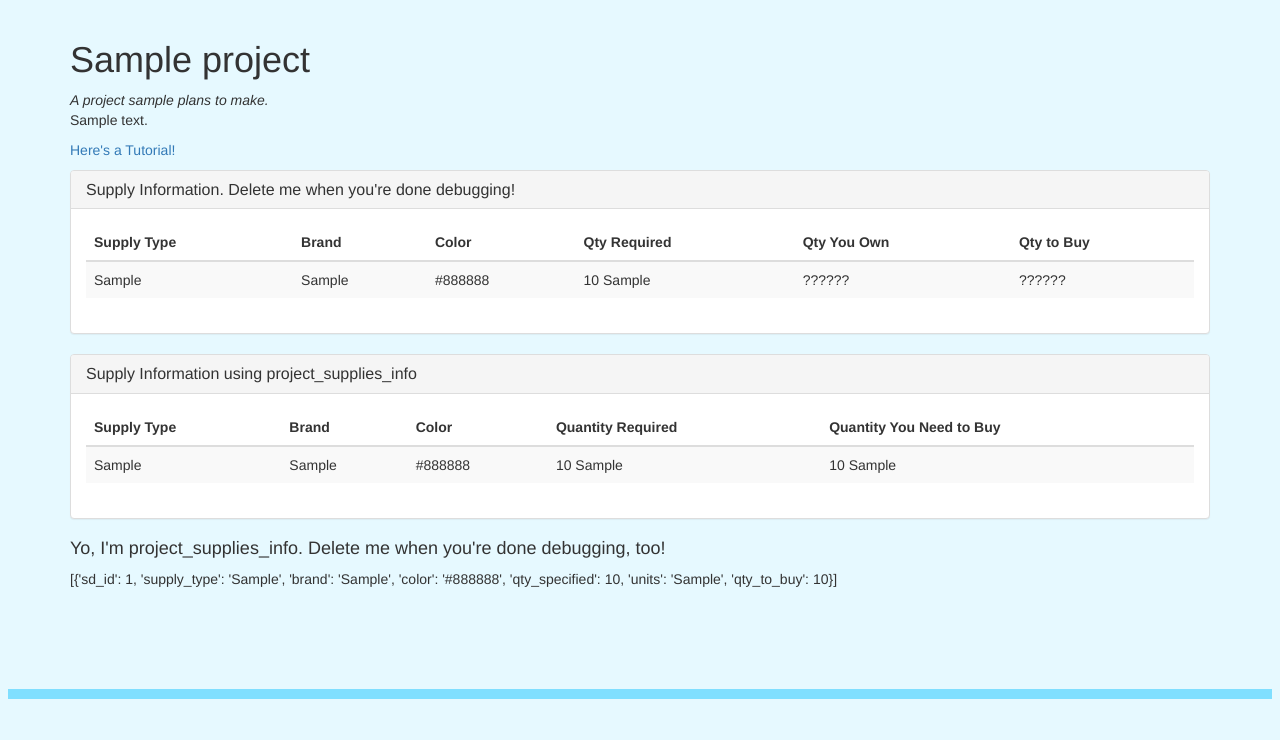
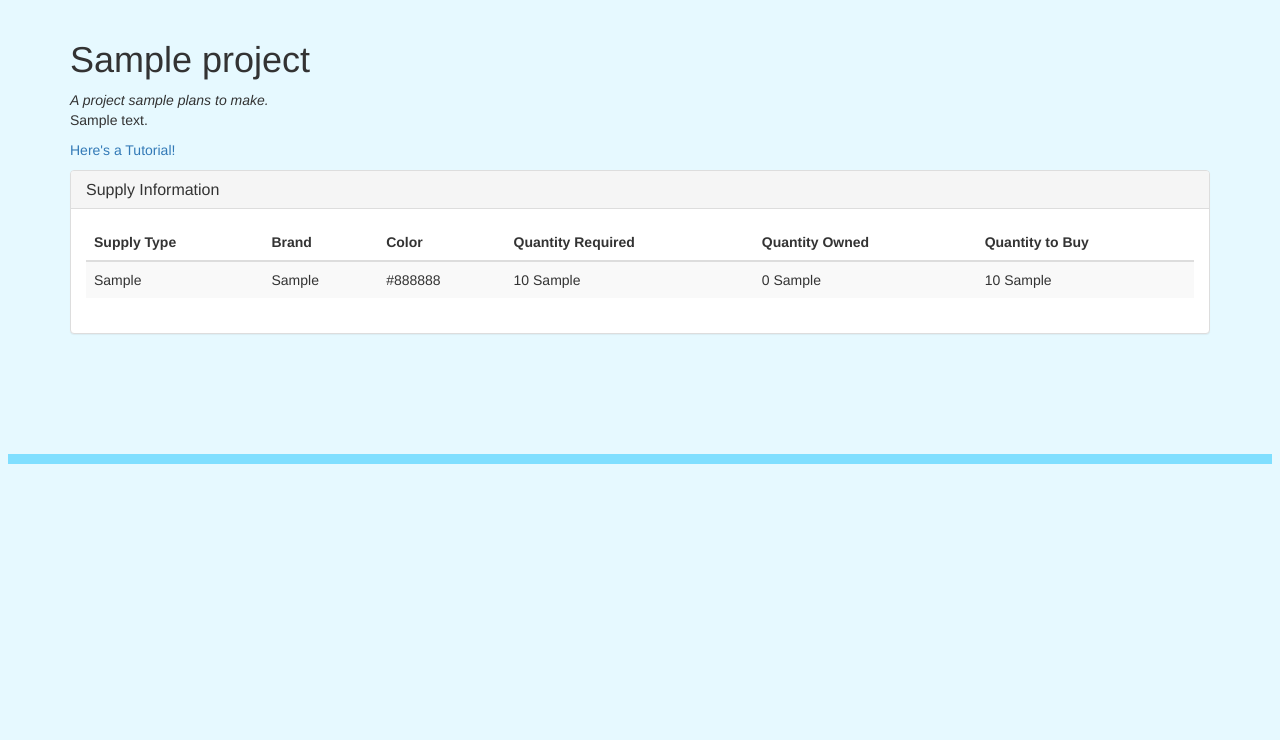
Before and after one commit to jgriffith23/crafters-closet, a Flask app: page /project/1 in a window 1280 px wide. Shown: the part 60-800 px from the top of the page. Run offline with Flask 2, Linux system fonts and the light colour scheme; tables that the repository leaves empty hold one stand-in row (values such as "Sample post"); some libraries are stand-ins or nearby versions.

Commit message:
Can show both the quantity of a supply owned and the quantity of a supply a user needs to buy on a project page.

```diff
--- a/helpers.py
+++ b/helpers.py
@@ -56,35 +56,20 @@ def get_supply_units(supply_type):
     return set(result)
 
 
-def check_supply_quantities(project_supplies, project_id, user_id):
-    """Given a list of project supplies, the project's ID, and a user
-    ID, check whether the user has enough of each supply in the list, and
-    return how many of each supply the user has to buy."""
-
-    # Gives the supply id, quantity required for the project,
-    # and the quantity the current user owns. Format: (sd_id, project_supply qty, item qty)
-    # where project_supply qty ==> required for project, item qty ==> number user owns.
-    join_ps_items = db.session.query(ProjectSupply.sd_id,
-                                     ProjectSupply.supply_qty,
-                                     Item.qty).join(Item, ProjectSupply.sd_id == Item.sd_id)
-
-    supply_comparison = join_ps_items.filter(ProjectSupply.project_id == project_id,
-                                             Item.user_id == user_id).all()
-
-    # for supply in project_supplies:
-
-
 def get_project_supplies_list(project_id):
     """Given a project id, get details about the supplies required to make that
-    project. These details are NOT user-specific.
+    project. These details are NOT user-specific, but rather project-specific.
 
-    Format of data: [(sd_id, supply_type, color, brand, qty for project, units), ...]
+    Format of data: {'color': ???, 'brand': ???, 'qty_to_buy': ???, 'sd_id': ???
+                     'units': ???, 'qty_specified': ???, 'supply_type': ???}
 
     Example:
-    [(1, u'yarn', u'Red Heart', u'Petal Pink', 4, u'yds'),
-     (24, u'LED', u'SparkFun', u'blue', 6, u'components'),
-     (30, u'Popsicle Sticks', u'Sticks n Stuff', u'beige', 45, u'pcs')]
-
+    [{'color': u'Petal Pink', 'brand': u'Red Heart', 'qty_to_buy': 0, 'sd_id': 1,
+      'units': u'yds', 'qty_specified': 4, 'supply_type': u'yarn'},
+      {'color': u'blue', 'brand': u'SparkFun', 'qty_to_buy': 0, 'sd_id': 24,
+      'units': u'components', 'qty_specified': 6, 'supply_type': u'LED'},
+      {'color': u'beige', 'brand': u'Sticks n Stuff', 'qty_to_buy': 45, 'sd_id':
+      30, 'units': u'pcs', 'qty_specified': 45, 'supply_type': u'Popsicle Sticks'}]
     """
 
     # Craft a query to join the tables defined by the SupplyDetail and
@@ -120,9 +105,9 @@ def get_project_supplies_list(project_id):
 
 
 def calc_amt_to_buy(sd_id, user_id, qty_specified):
-    """Given a supply that is in a project and a user, figure out how much of
-    that supply a user would need to buy to build the project that supply
-    belongs to."""
+    """Given a supply id from a project, a user id, and the qty of the supply
+    needed for a project, calculate how much of that supply a user needs to buy
+    to build the project that supply belongs to."""
 
     # Get the item in the user's inventory with the sd_id passed
     item = Item.query.filter(Item.sd_id == sd_id, Item.user_id == user_id).first()
@@ -143,6 +128,7 @@ def calc_amt_to_buy(sd_id, user_id, qty_specified):
 
     return amt_to_buy
 
+
 def craft_project_supplies_info(project, user_id):
     """Given a project and a user_id, craft a dictionary containing
     all necessary info to display on a project page, including the amount of
@@ -162,16 +148,24 @@ def craft_project_supplies_info(project, user_id):
                                      user_id,
                                      supply["qty_specified"])
 
+        item = Item.query.filter(Item.sd_id == supply["sd_id"],
+                                 Item.user_id == user_id).first()
+
         supply["qty_to_buy"] = amt_to_buy
+
+        if item is None:
+            supply["qty_owned"] = 0
+        else:
+            supply["qty_owned"] = item.qty
 
     return project_supplies_info
 
 
-# FIXME: FINISH IMPLEMENTING THE DUPLICATE CHECK FEATURE
-def check_for_dup_sd(sd):
-    """Check whether the passed supply detail exists in the db. Different
-    purchase url is okay."""
+# # FIXME: FINISH IMPLEMENTING THE DUPLICATE CHECK FEATURE
+# def check_for_dup_sd(sd):
+#     """Check whether the passed supply detail exists in the db. Different
+#     purchase url is okay."""
 
-    possible_dupe = get_matching_sd(sd)
+#     possible_dupe = get_matching_sd(sd)
 
-    return is_duplicate
+#     return is_duplicate
--- a/server.py
+++ b/server.py
@@ -156,16 +156,14 @@ def show_project(project_id):
     # Get an object representing the project whose id was passed
     project = Project.query.get(project_id)
 
-    # # Get all supplies related to that project
-    project_supplies = ProjectSupply.query.filter(ProjectSupply.project_id == project.project_id).all()
-
+    # Get a dictionary representing all supply info for this project,
+    # including the amount of any supplies a user must buy.
     project_supplies_info = craft_project_supplies_info(project, user_id)
 
     # Render the project page
     return render_template("project.html",
                            project=project,
                            project_supplies_info=project_supplies_info,
-                           project_supplies=project_supplies,
                            user=user)
 
 
--- a/templates/project.html
+++ b/templates/project.html
@@ -14,46 +14,9 @@
 
 <p><a href="{{project.instr_url}}">Here's a Tutorial!</a></p>
 
-
 <div class="panel panel-default">
     <div class="panel-heading">
-      <h3 class="panel-title">Supply Information. Delete me when you're done debugging!</h3>
-    </div>
-
-    <div class="panel-body">
-
-        <table class="table table-striped">
-              <thead>
-              <tr>
-                  <th>Supply Type</th>
-                  <th>Brand</th>
-                  <th>Color</th>
-                  <th>Qty Required</th>
-                  <th>Qty You Own</th>
-                  <th>Qty to Buy</th>
-              </tr>
-              </thead>
-              <tbody>
-
-              {% for supply in project_supplies %}
-              <tr>
-                  <td>{{ supply.supply_details.supply_type }}</td>
-                  <td>{{ supply.supply_details.brand }}</td>
-                  <td>{{ supply.supply_details.color }}</td>
-                  <td>{{ supply.supply_qty }} {{ supply.supply_details.units }}</td>
-                  <td> ?????? </td>
-                  <td> ?????? </td>
-              </tr>
-              {% endfor %}
-
-              </tbody>
-        </table>
-      </div>
-    </div>
-
-<div class="panel panel-default">
-    <div class="panel-heading">
-      <h3 class="panel-title">Supply Information using project_supplies_info</h3>
+      <h3 class="panel-title">Supply Information</h3>
     </div>
 
     <div class="panel-body">
@@ -65,7 +28,8 @@
                   <th>Brand</th>
                   <th>Color</th>
                   <th>Quantity Required</th>
-                  <th>Quantity You Need to Buy</th>
+                  <th>Quantity Owned</th>
+                  <th>Quantity to Buy</th>
               </tr>
               </thead>
               <tbody>
@@ -76,6 +40,7 @@
                   <td>{{ info_grp["brand"].title() }}</td>
                   <td>{{ info_grp["color"].title() }}</td>
                   <td>{{ info_grp["qty_specified"] }} {{ info_grp["units"] }}</td>
+                  <td>{{ info_grp["qty_owned"] }} {{ info_grp["units"] }}</td>
                   <td>{{ info_grp["qty_to_buy"] }} {{ info_grp["units"] }}</td>
               </tr>
               {% endfor %}
@@ -85,7 +50,4 @@
       </div>
     </div>
 
-<h4>Yo, I'm project_supplies_info. Delete me when you're done debugging, too!</h4>
-{{ project_supplies_info }}
-
 {% endblock %}
```
